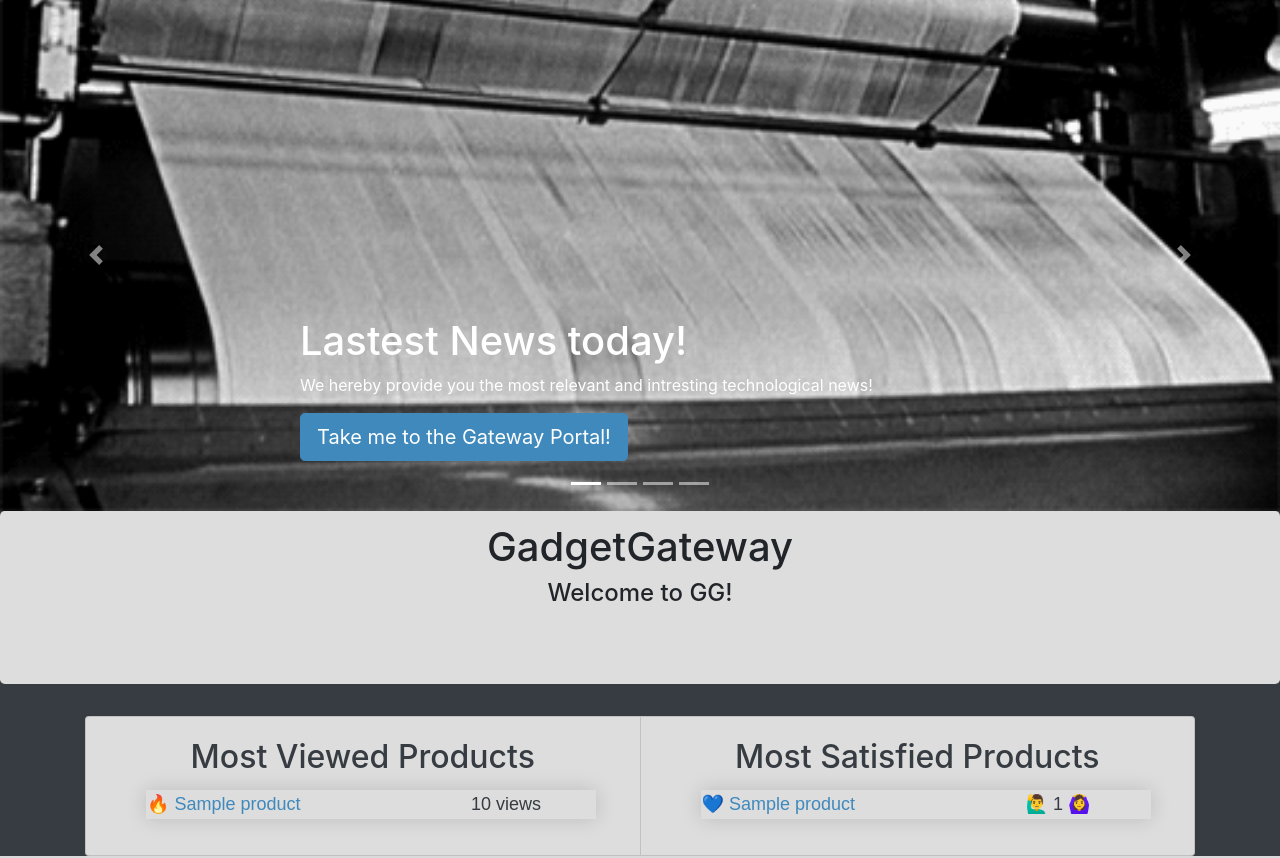
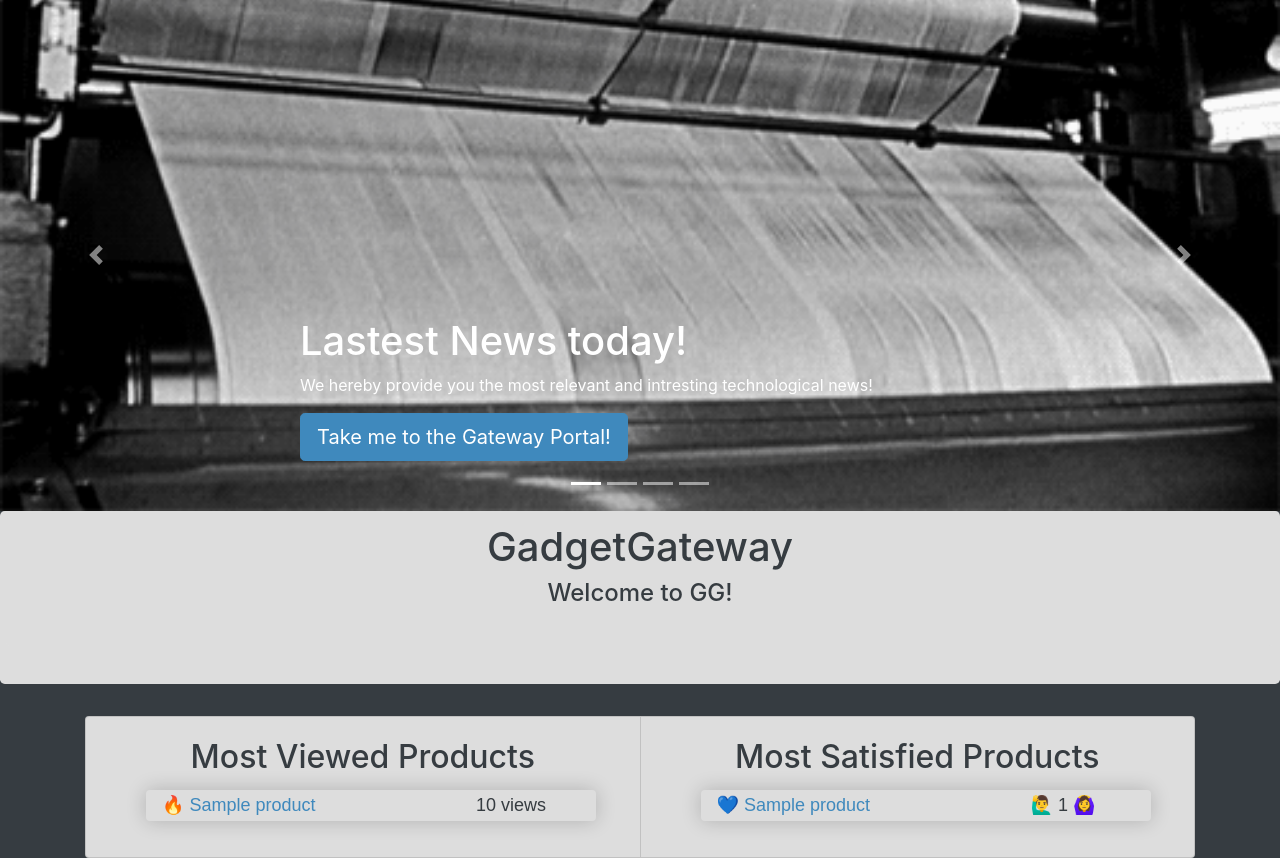
Before and after one commit to loyihsu/GadgetGateway, a Django app: page / in a window 1280 px wide. Shown: the part 57-915 px from the top of the page. Run offline with Django 3.2, Linux system fonts and the light colour scheme; tables that the repository leaves empty hold one stand-in row (values such as "Sample post"); some libraries are stand-ins or nearby versions.

Commit message:
modified homepage.css

```diff
--- a/static/stylesheets/homepage.css
+++ b/static/stylesheets/homepage.css
@@ -10,10 +10,12 @@ table {
     margin: 5px 0;
     font-size: 18px;
     font-family: sans-serif;
-    box-shadow: 0 0 20px rgba(0, 0, 0, 0.15);
+    box-shadow: 0 0 20px rgba(0, 0, 0, 0.2);
     color: #363c41;
     text-align: left;
-
+    border-radius:4px;
+    -moz-border-radius:4px;
+    text-indent: 5px;
 }
 
 thead tr th:first-child,
@@ -22,6 +24,8 @@ tbody tr td:first-child {
     min-width: 18em;
     max-width: 18em;
     word-break: break-all;
+    padding: 2px 2px;
+    text-indent: 14px;
 }
 
 tr:nth-child(even) {
@@ -52,7 +56,7 @@ table a:hover {
   background: #363c41;
 }
 .jumbotron{
-
+  color: #363c41;
   padding: 6px;
   background: #dddddd;
 }
```
